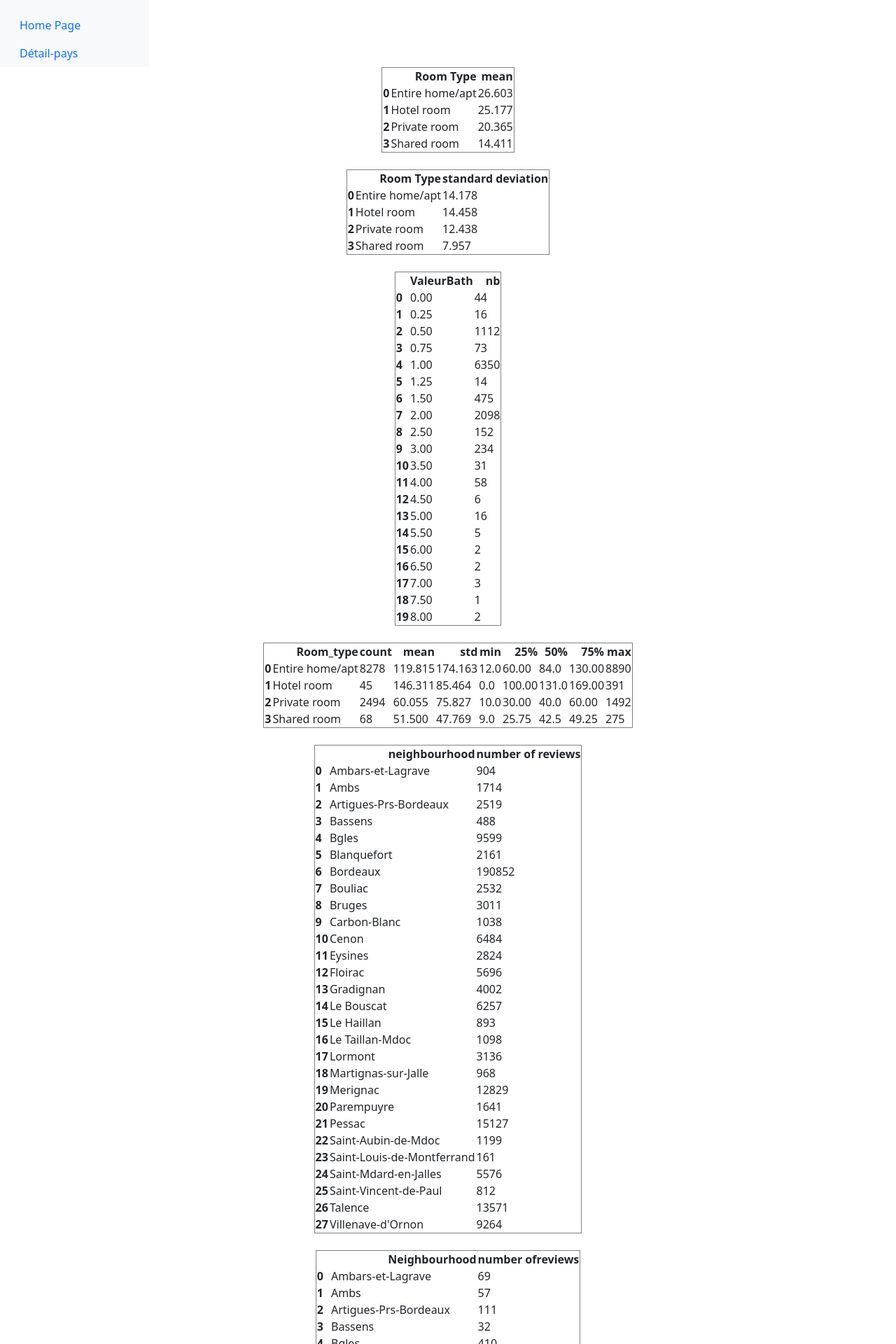
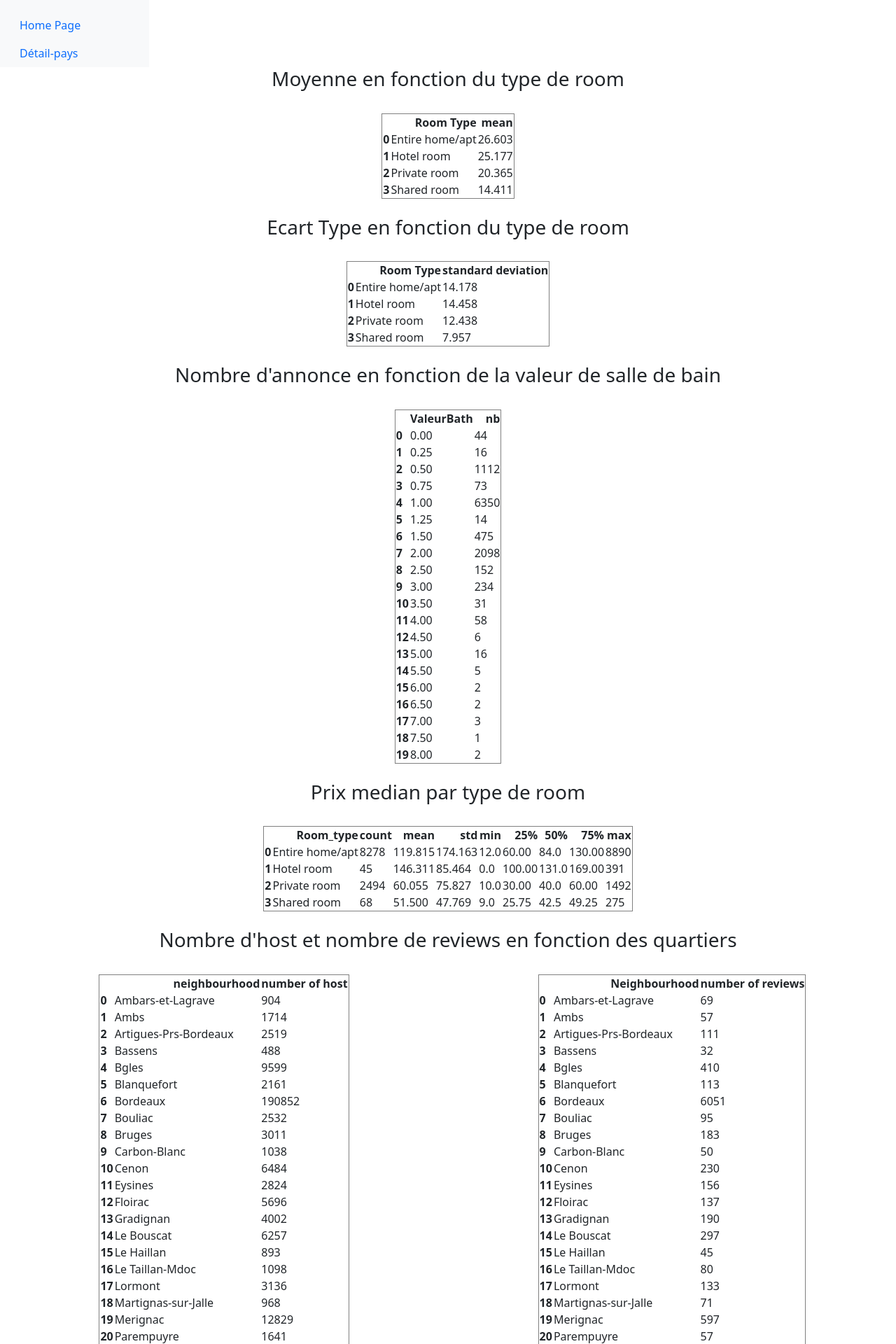
Before and after one commit to galawin59/AirbnbProject, a Django app: page /details/ in a window 1280 px wide. Shown: the top 1920 px of the page at 70% size. Run offline with Django 4.2, Linux system fonts and the light colour scheme.

Commit message:
finalisation

```diff
--- a/divers/nb_review.csv
+++ b/divers/nb_review.csv
@@ -1,4 +1,4 @@
-Neighbourhood,number ofreviews
+Neighbourhood,number of reviews
 Ambars-et-Lagrave,69
 Ambs,57
 Artigues-Prs-Bordeaux,111
--- a/divers/nbhost.csv
+++ b/divers/nbhost.csv
@@ -1,4 +1,4 @@
-neighbourhood,number of reviews
+neighbourhood,number of host
 Ambars-et-Lagrave,904
 Ambs,1714
 Artigues-Prs-Bordeaux,2519
--- a/divers/templates/divers/details.html
+++ b/divers/templates/divers/details.html
@@ -1,25 +1,92 @@
 
 
 {% extends 'base.html' %}
+{% load static %}
 
 
 
 {% block content %}
-
-
+<div style="text-align: center;">
+<h3>Moyenne en fonction du type de room
+</h3>
+</div>
+<br>
 {{table|safe}}
    <br>
+   <div style="text-align: center;">
+    <h3>Ecart Type en fonction du type de room
+    </h3>
+    </div>
+    <br>
 {{tableEcart|safe}}
 <br>
+<div style="text-align: center;">
+  <h3>Nombre d'annonce en fonction de la valeur de salle de bain
+  </h3>
+  </div>
+  <br>
+
 {{tableBath|safe}}
 <br>
 
-
+<div style="text-align: center;">
+  <h3>Prix median par type de room
+  </h3>
+  </div>
+  <br>
 {{tableQuart|safe}}
 
 <br>
-{{tableNbHost|safe}}
+<div style="text-align: center;">
+  <h3>Nombre d'host et nombre de reviews en fonction des quartiers
+  </h3>
+  </div>
+  <br>
+<div style="float:left;width:50%;">{{tableNbHost|safe}}</div>
+
+<div style="float:left;width:50%;">{{tableNbReview|safe}}</div>
+
+
+
+
+
+
+
 <br>
-{{tableNbReview|safe}}
+<div style="text-align: center;">
+  <h3>Pourcentage des host de verifications
+  </h3>
+  </div>
+  <br>
+<div style="text-align: center;">
+<img class="center" src="{% static 'divers/phone2.png' %}">
+</div>
 
+
+<div style="text-align: center;">
+  <h3>Pourcentage d'acceptation et réponse moyen des host :
+    <br>
+
+  </h3>
+  <h6>
+    93.48 % de reponse
+    <br>
+    <br>
+    82.10 % d'acceptation  </h6>
+  </div>
+  <br>
+
+
+  <div style="text-align: center;">
+    <h3>Corelation entre le nombre de reviews et la taille de la description :  0.18
+      <br>
+    </div>
+    <br>
+
+
+    <div style="text-align: center;">
+      <h3>Pourcentage de faux commentaire : 0.0018%
+        <br>
+      </div>
+      <br>
 {% endblock content %}
--- a/divers/templates/divers/homePage.html
+++ b/divers/templates/divers/homePage.html
@@ -1,11 +1,13 @@
 {% extends 'base.html' %}
-
+{% load static %}
 
 
 {% block content %}
 
 
-
+<div style="text-align: center;">
+    <img class="center" src="{% static 'divers/map.png' %}">
+    </div>
 
 
 
--- a/divers/urls.py
+++ b/divers/urls.py
@@ -5,6 +5,6 @@ from . import views
 
 urlpatterns = [
     path('', views.home_page,name ='home'),
-    path('details/',views.datatable , name = 'details'),
-    path('details2/',views.importImage , name = 'details')
+    path('details/',views.datatable , name = 'details')
+
 ]
--- a/divers/views.py
+++ b/divers/views.py
@@ -34,8 +34,3 @@ def datatable(request):
         'tableNbReview' :csv6.to_html(classes="center"),
 
         })
-
-
-def importImage(request):
-    img = open("divers/phone.png","rb").read()
-    return HttpResponse(img,content_type ="image/png")
--- a/mysite/settings.py
+++ b/mysite/settings.py
@@ -118,6 +118,8 @@ USE_TZ = True
 
 STATIC_URL = 'static/'
 
+STATICFILES_DIRS = [
+    BASE_DIR / "static",]
 # Default primary key field type
 # https://docs.djangoproject.com/en/4.1/ref/settings/#default-auto-field
 
--- a/templates/base.html
+++ b/templates/base.html
@@ -6,7 +6,7 @@
     <title>Document</title>
     <!-- CSS only -->
 <link href="https://cdn.jsdelivr.net/npm/bootstrap@5.2.3/dist/css/bootstrap.min.css" rel="stylesheet" integrity="sha384-rbsA2VBKQhggwzxH7pPCaAqO46MgnOM80zW1RWuH61DGLwZJEdK2Kadq2F9CUG65" crossorigin="anonymous">
-<style>
+ <style>
 
     .center{
         margin:0 auto;
```
Also changed, not shown: divers/phone.png (deleted), static/divers/map.png (added), static/divers/phone.png (added), static/divers/phone2.png (added).
